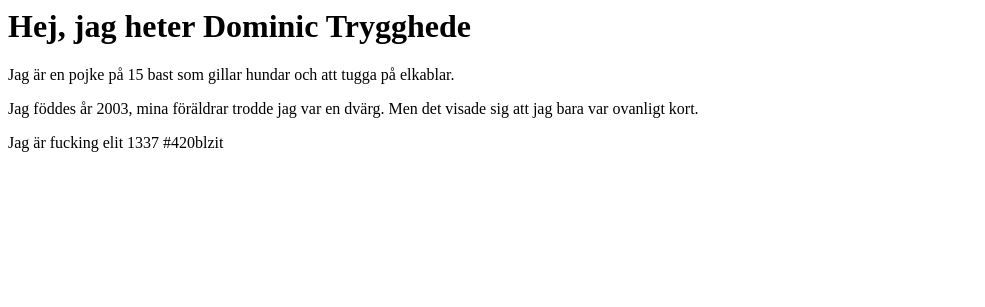
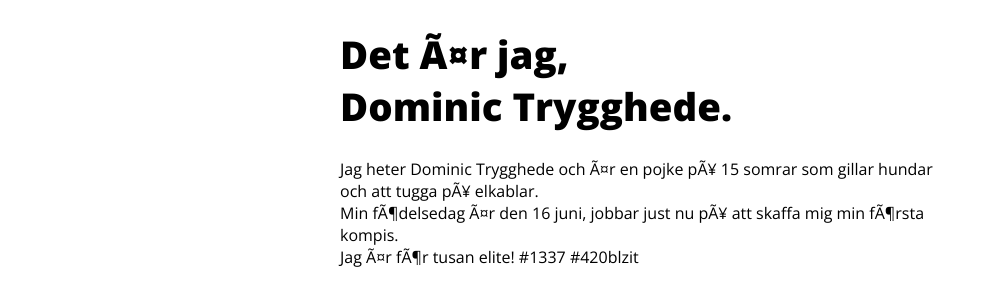
Before and after one commit to LTTKiddo/dominictrygghede.info, a plain HTML site: page index.html in a window 1280 px wide. Shown: the whole page, without its empty margins (0-985 px from the left). Drawn offline with nearby package versions, Linux system fonts and the light colour scheme.

Commit message:
Mindre förbättringar

```diff
--- a/index.html
+++ b/index.html
@@ -1,11 +1,44 @@
 <html>
-	<head></head>
+	<head>
+		<meta name="viewport" content="width=device-width, initial-scale=1.0">
+		<meta charset=”UTF-8”>
+		<meta name="keywords" content="Dominic,Trygghede,Information">
+		<meta name="author" content="Dominic Trygghede">
+		<meta name="description" content="Information om mig.">
+		<title>Dominic Trygghede</title>
+		<style>
+			@import url('https://fonts.googleapis.com/css?family=Open+Sans:400,700,800');
+			html {
+				font-family: 'Open Sans', sans-serif;
+			}
+
+			h1 {
+				font-weight: 800;
+				font-size: 2.4em;
+				margin-top: 0px;
+			}
+
+			.container {
+				max-width: 600px;
+				margin-left: auto;
+				margin-right: auto;
+				padding: 20px;
+			}
+		</style>
+	</head>
 	<body>
 		<div class="container">
-			<h1>Hej, jag heter Dominic Trygghede</h1>
-			<p>Jag är en pojke på 15 bast som gillar hundar och att tugga på elkablar.</p>
-			<p>Jag föddes år 2003, mina föräldrar trodde jag var en dvärg. Men det visade sig att jag bara var ovanligt kort.</p>
-			<p>Jag är fucking elit 1337 #420blzit</p>
+			<h1>Det är jag,<br/> Dominic Trygghede.</h1>
+			<p>Jag heter Dominic Trygghede och är en pojke på <span id="age">2003</span> somrar som gillar hundar och att tugga på elkablar.<br/>Min födelsedag är den 16 juni, jobbar just nu på att skaffa mig min första kompis.<br/>Jag är för tusan elite! #1337 #420blzit</p>
 		</<div>
+		<script>
+			function _calculateAge(birthday) {
+				var ageDifMs = Date.now() - birthday.getTime();
+				console.log("Dominic Trygghede fyller år den " + birthday.getDate() + "/" + (birthday.getMonth() + 1) + ". Det är vetenskapligt bevisat.")
+				var ageDate = new Date(ageDifMs);
+				return Math.abs(ageDate.getUTCFullYear() - 1970);
+			}
+			document.getElementById('age').innerHTML = _calculateAge(new Date(2003, 5, 16));
+		</script>
 	</body>
 </html>
```
